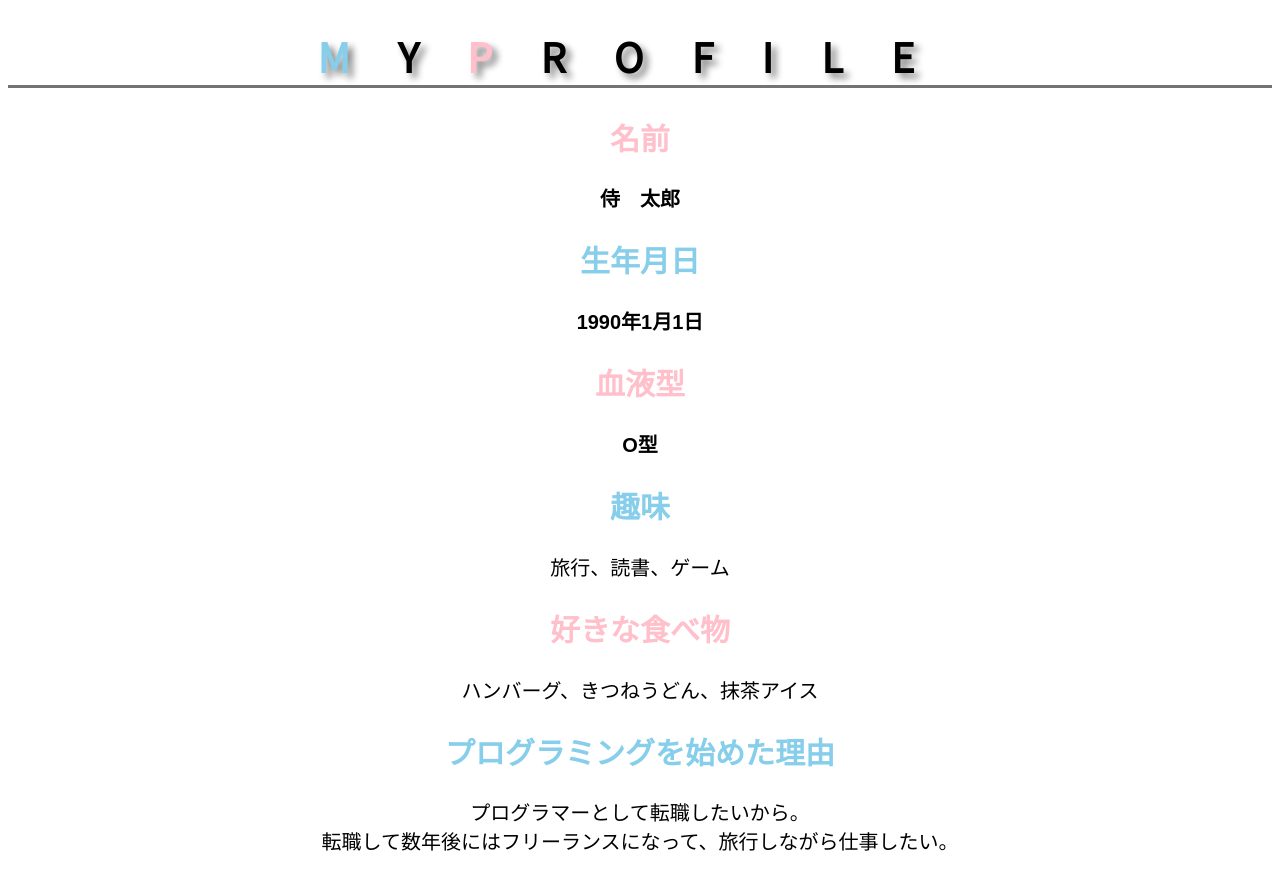
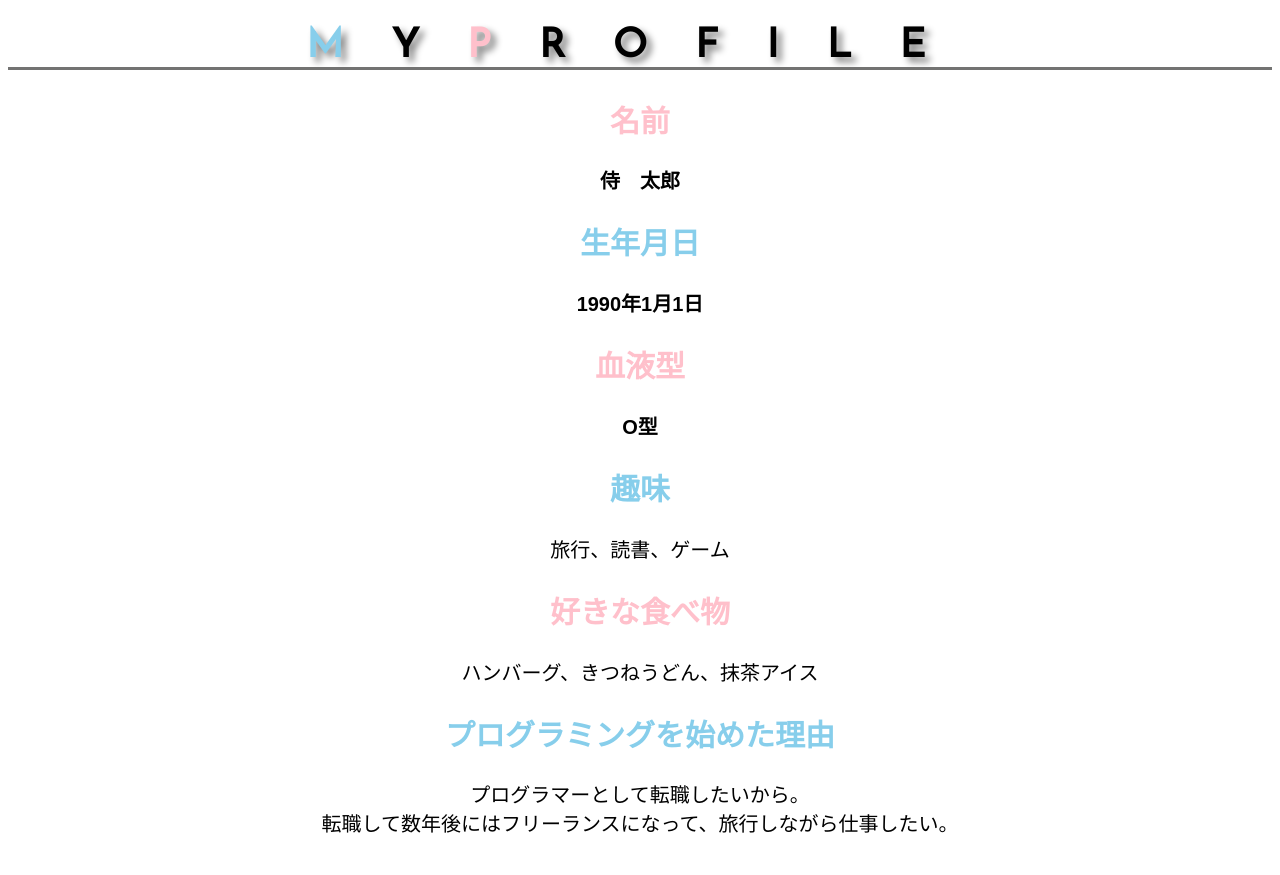
Before and after one commit to yone-chan/html-css-basic-kadai, a plain HTML site: page kadai_014/kadai_014.html in a window 1280 px wide. Drawn offline with Linux system fonts and the light colour scheme.

Commit message:
update
font-family: Noto Sans JP', sans-serif;を削除

```diff
--- a/kadai_014/style.css
+++ b/kadai_014/style.css
@@ -9,7 +9,6 @@ body {
 
 h1 {
   font-family: 'Josefin Sans', sans-serif;
-  font-family: 'Noto Sans JP', sans-serif;
   font-size: 2rem;
   letter-spacing: 1.2em;
   text-shadow: 5px 5px 7px gray;
```
